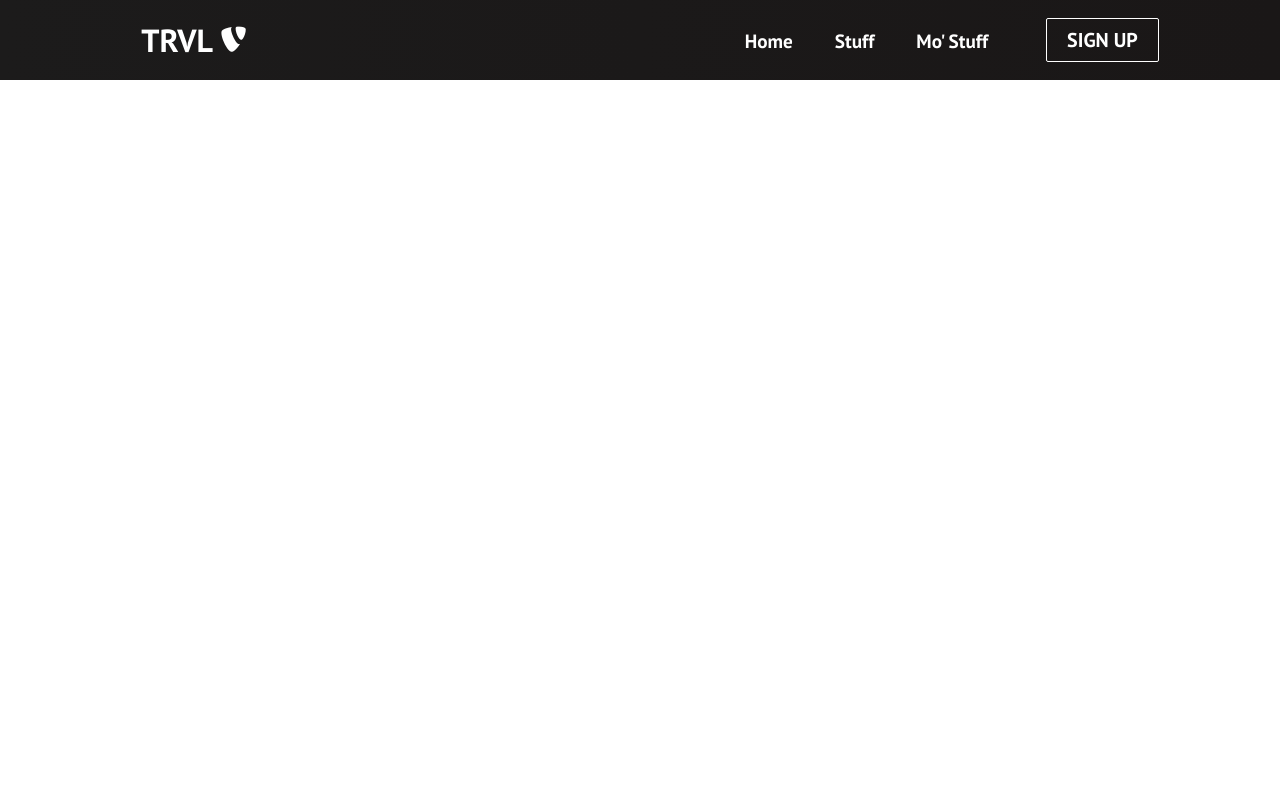
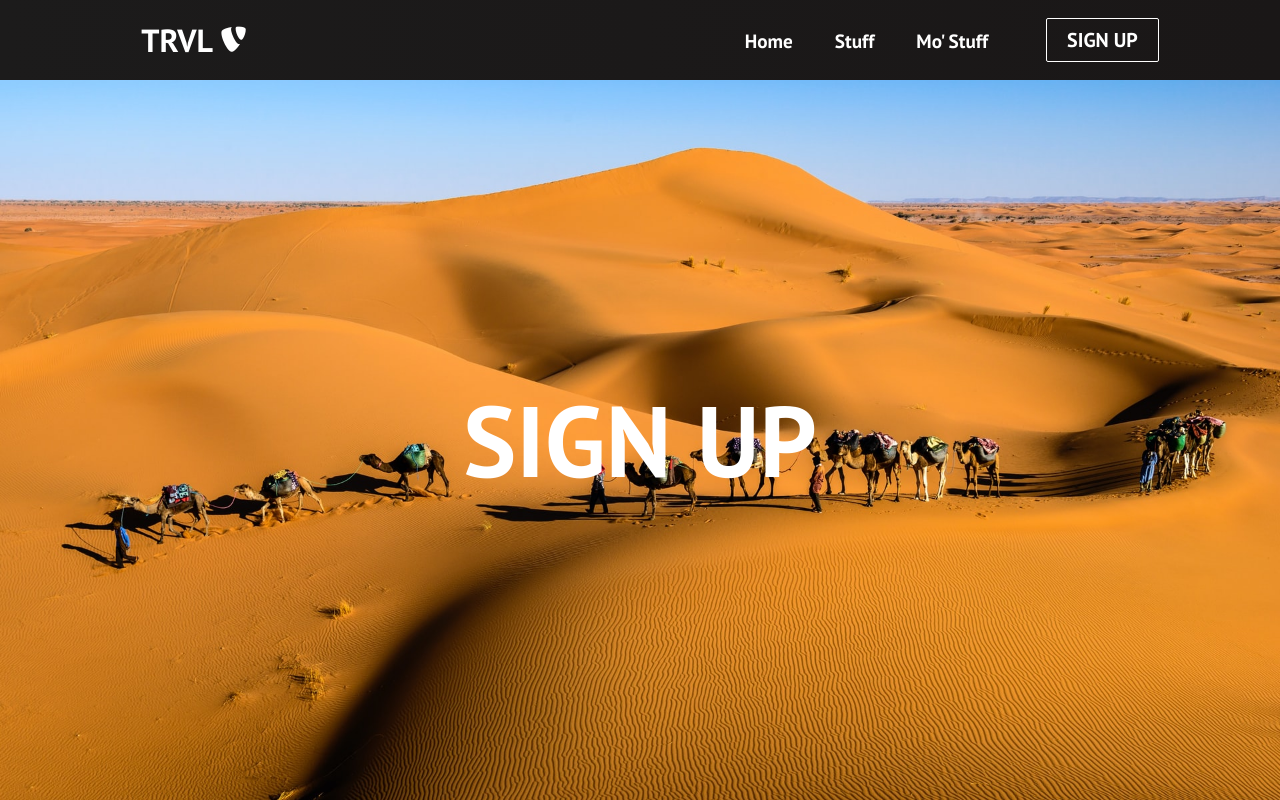
Before and after one commit to Wallace-A/react-website, a React (Create React App) app: page /sign-up in a window 1280 px wide. Built offline with nearby package versions, Linux system fonts and the light colour scheme; the HTML template or start-up script is replaced by a standard one.

Commit message:
footer started

```diff
--- a/src/App.js
+++ b/src/App.js
@@ -14,6 +14,8 @@ function App() {
         <Switch>
           <Route path="/" exact component={Home} />
           <Route path="/services" exact component={Services} />
+          <Route path="/products" exact component={Products} />
+          <Route path="/sign-up" exact component={SignUp} />
         </Switch>
     </Router>
 
--- a/src/components/pages/SignUp.js
+++ b/src/components/pages/SignUp.js
@@ -2,5 +2,5 @@ import React from "react";
 import "../../App.css";
 
 export default function SignUp() {
-  return <h1 className="signup">SIGN UP</h1>
+  return <h1 className="sign-up">SIGN UP</h1>
 }
```
Also changed, not shown: src/components/Footer.js (added, +11 -0 lines), src/style/Footer.css (added).
